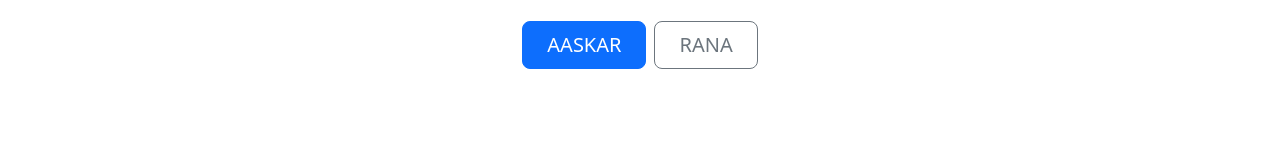
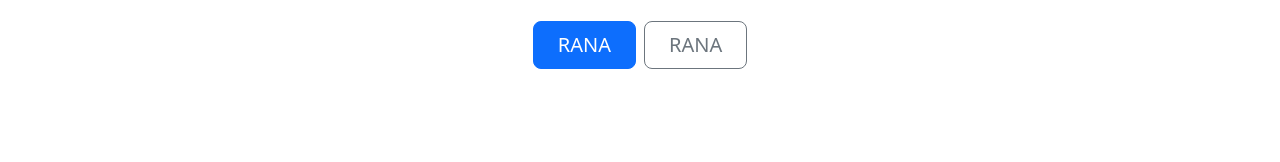
Before and after one commit to rana8aaskar/rana8aaskar.github.io, a plain HTML site: page index.html in a window 1280 px wide. Shown: the part 601-763 px from the top of the page. Drawn offline with nearby package versions, Linux system fonts and the light colour scheme.

Commit message:
name changed

```diff
--- a/index.html
+++ b/index.html
@@ -42,7 +42,7 @@
         <div class="col-lg-6 mx-auto">
           <p class="lead mb-4">Sip into a world of bold flavors and cozy moments with every Starbucks brew.</p>
           <div class="d-grid gap-2 d-sm-flex justify-content-sm-center">
-            <button type="button" class="btn btn-primary btn-lg px-4 gap-3"> AASKAR </button>
+            <button type="button" class="btn btn-primary btn-lg px-4 gap-3"> RANA </button>
             <button type="button" class="btn btn-outline-secondary btn-lg px-4">RANA</button>
           </div>
         </div>
```
